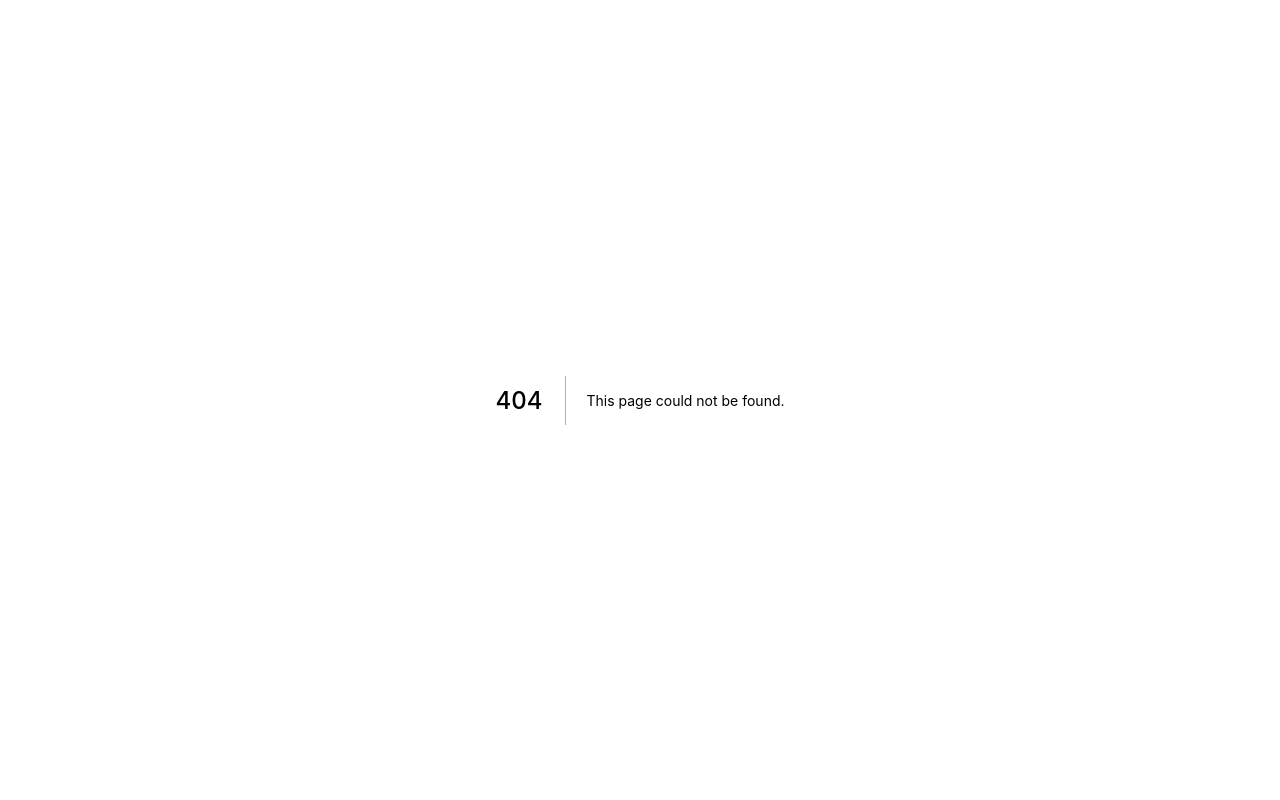
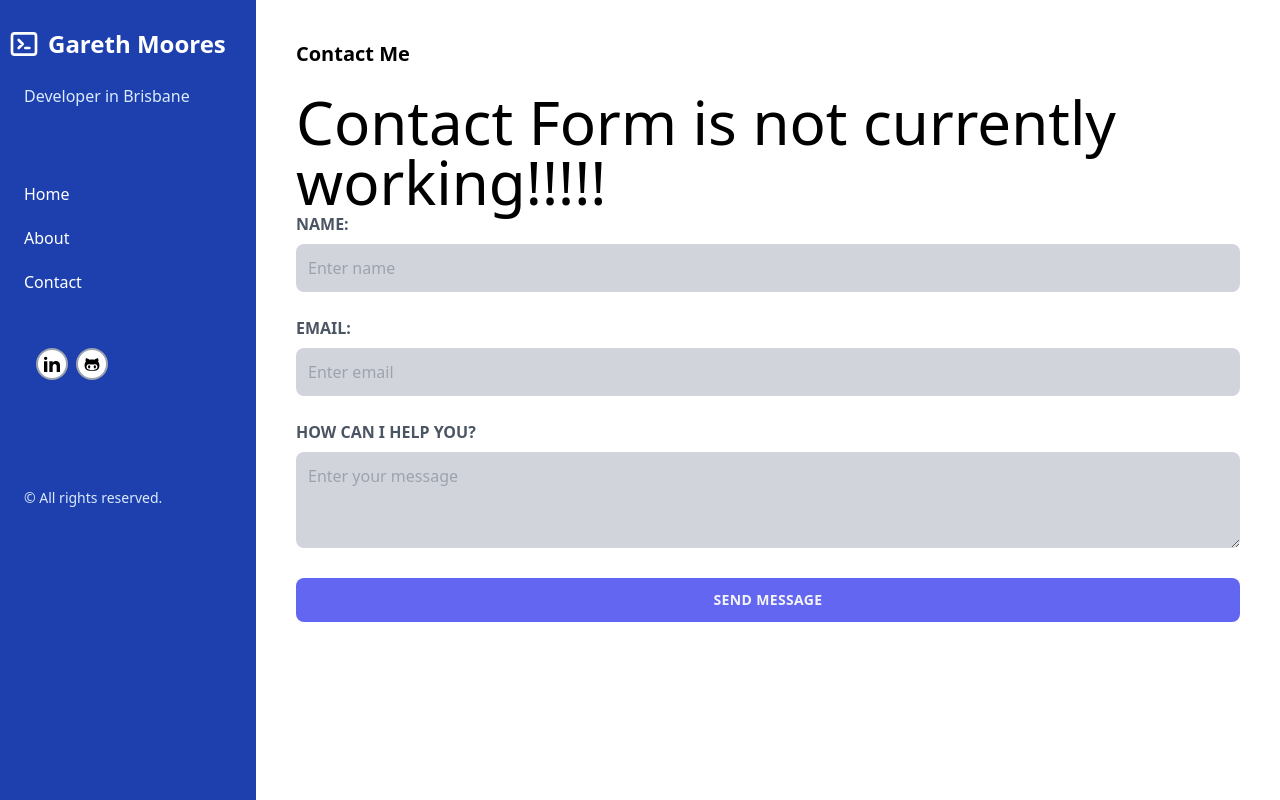
Before and after one commit to garethmoores/garethmoores_com_website, a Next.js app: page /contact in a window 1280 px wide. Before the commit this address had no page. Built offline with nearby package versions, Linux system fonts and the light colour scheme; what aws-amplify would draw is missing.

Commit message:
Added contact form, although it doesn't currently go anywhere. Added default styling for links and headings, which overrides the tailwind base styles.

```diff
--- a/components/Sidebar/Sidebar.js
+++ b/components/Sidebar/Sidebar.js
@@ -10,7 +10,7 @@ function Sidebar() {
 
         {/* Logo & Site Name */}
         <Link href="/">
-            <a className="text-white flex items-center space-x-2">
+            <a className="text-white flex items-center space-x-2 no-underline">
                 <TerminalIcon props={"h-8 w-8"} />
                 <div className="text-2xl font-extrabold">
                     Gareth Moores
@@ -27,6 +27,7 @@ function Sidebar() {
         <nav className="pt-10">
             <NavItem href="/">Home</NavItem>
             <NavItem href="/about">About</NavItem>
+            <NavItem href="/contact">Contact</NavItem>
         </nav>
 
         {/* Contact Icons */}
@@ -50,7 +51,7 @@ function Sidebar() {
 
 function ContactIcon({ href, children }) {
     return (
-      <a href={href} rel="nopener noreferrer" target="_blank">
+      <a href={href} className="text-white no-underline" rel="nopener noreferrer" target="_blank">
         <li className="m-1 h-8 w-8 bg-white rounded-full flex items-center justify-center border-2 border-gray-400">
             {children}
         </li>
@@ -61,7 +62,7 @@ function ContactIcon({ href, children }) {
 function NavItem({ href, children }) {
     return (
         <Link href={href}>
-            <a className="block py-2.5 px-4 rounded transition duraction-200 hover:bg-blue-700 hover:text-white">{children}</a>
+            <a className="text-white block py-2.5 px-4 rounded transition duraction-200 hover:bg-blue-700 hover:text-white no-underline">{children}</a>
         </Link>
     );
 }
--- a/pages/_app.js
+++ b/pages/_app.js
@@ -1,4 +1,5 @@
 import 'tailwindcss/tailwind.css';
+import '../styles/garethmoores.css';
 import config from '../src/aws-exports';
 import { Amplify } from "aws-amplify";
 
--- /dev/null
+++ b/pages/contact.js
@@ -0,0 +1,50 @@
+import React from 'react';
+import Layout from "../components/Layout";
+import Sidebar from "../components/Sidebar";
+import PageBody from "../components/PageBody";
+import { useRouter } from "next/router";
+
+export default function Contact() {
+  const textTitleClass = "uppercase text-base text-gray-600 font-bold";
+  const textInputClass = "w-full bg-gray-300 text-gray-900 mt-2 mb-6 p-3 rounded-lg focus:outline-none focus:bg-blue-200 focus:border-grey-500";
+  const submitButtonClass = "uppercase text-sm font-bold tracking-wide bg-indigo-500 text-gray-100 p-3 rounded-lg w-full focus:outline-none focus:bg-indigo-400";
+  const router = useRouter();
+
+  const handleSubmit = event => {
+    event.preventDefault();
+
+
+    router.push('/thankyou');
+  }
+
+  return (
+    <Layout title="GarethMoores.com: Contact Me" description="GarethMoores.com: Contact Me">
+      <Sidebar />
+      <PageBody>
+        <p className="font-bold text-xl pb-6">Contact Me</p>
+
+        <p className="font-bolde text-6xl">Contact Form is not currently working!!!!!</p>
+
+        <form id="contact-form" method="post" onSubmit={handleSubmit}>
+          <label className={textTitleClass} htmlFor="name-input">Name:</label>
+          <input className={textInputClass} type="text" id="name-input" placeholder="Enter name" required />
+          <br/>
+
+          <label className={textTitleClass} htmlFor="email-input">Email:</label>
+          <input className={textInputClass} type="text" id="email-input" placeholder="Enter email" required />
+          <br/>
+
+          <label className={textTitleClass} htmlFor="description-input">How can I help you?</label>
+          <textarea className={textInputClass} id="description-input" rows="3" placeholder="Enter your message" required />
+          <br/>
+
+          <div className="g-recaptcha form-control" data-sitekey="6Lc7cVMUAAAAAM1yxf64wrmO8gvi8A1oQ_ead1ys" />
+
+          <button type="submit" className={submitButtonClass}>
+            Send Message
+          </button>
+        </form>
+      </PageBody>
+    </Layout>
+  );
+}
--- /dev/null
+++ b/pages/thankyou.js
@@ -0,0 +1,17 @@
+import React from 'react';
+import Link from 'next/link';
+import Layout from '../components/Layout';
+import Sidebar from '../components/Sidebar';
+import PageBody from '../components/PageBody';
+
+export default function About() {
+  return (
+    <Layout title="GarethMoores.com: Thank-you" description="GarethMoores.com: Thank-you">
+      <Sidebar />
+      <PageBody>
+        <p className="font-bold text-xl pb-4">Thank-you for submitting the form.</p>
+        <Link href="/"><a className="text-xl ">Return Home</a></Link>
+      </PageBody>
+    </Layout>
+  );
+};
--- /dev/null
+++ b/styles/garethmoores.css
@@ -0,0 +1,18 @@
+@tailwind base;
+@tailwind components;
+@tailwind utilities;
+
+@layer base {
+    a {
+        @apply underline text-blue-900;
+    }
+    h1 {
+        @apply text-2xl;
+    }
+    h2 {
+        @apply text-xl;
+    }
+    h3 {
+        @apply text-lg;
+    }
+}
```
